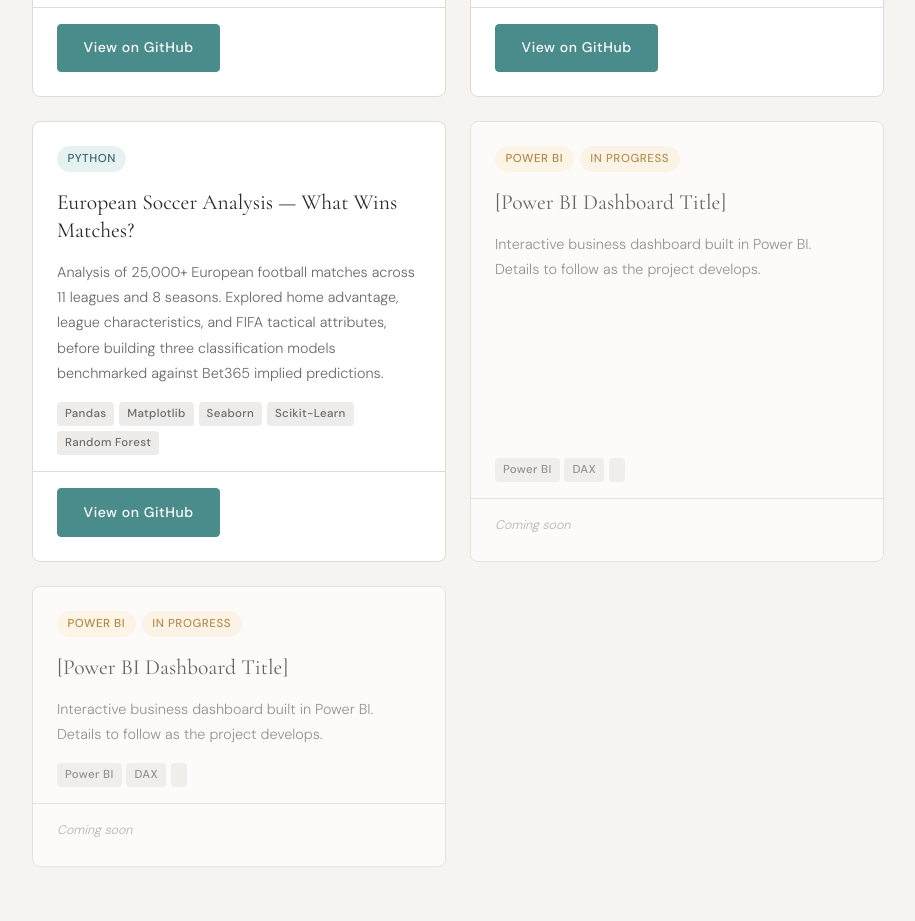
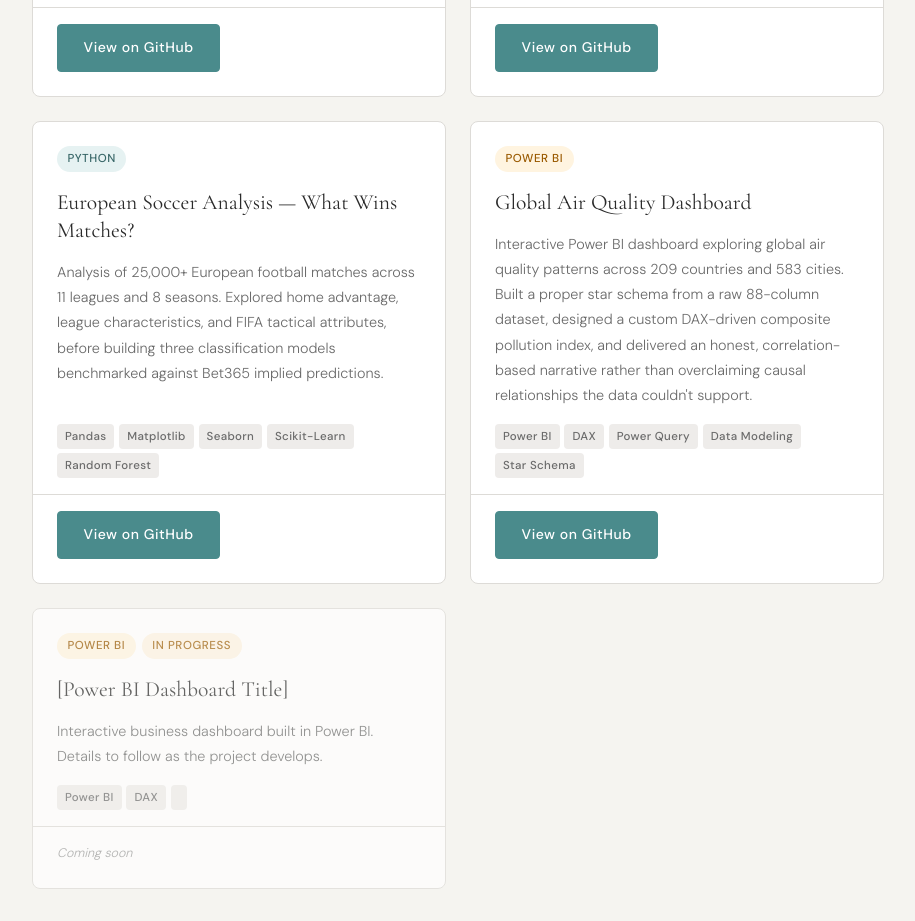
Before and after one commit to DiogoAzevedoSilva/DiogoAzevedoSilva.github.io, a plain HTML site: page pages/portfolio.html in a window 1280 px wide. Shown: the part 800-1721 px from the top of the page, without its empty margins (182-1097 px from the left). Drawn offline with nearby package versions, Linux system fonts and the light colour scheme.

Commit message:
project4

```diff
--- a/pages/portfolio.html
+++ b/pages/portfolio.html
@@ -164,29 +164,39 @@
             </div>
           </article>
 
-          <!-- ---- PROJECT 4: Power BI dashboard 1 (placeholder) ---- -->
-          <article class="project-card project-card--placeholder" data-tool="powerbi">
+          <!-- ---- PROJECT 4: Power BI dashboard 1 ---- -->
+          <article class="project-card" data-tool="powerbi">
             <div class="project-card-header">
               <div class="project-badges">
                 <span class="tool-badge tool-badge--powerbi">Power BI</span>
-                <span class="status-badge status-badge--progress">In progress</span>
               </div>
             </div>
             <div class="project-card-body">
-              <h2 class="project-title">[Power BI Dashboard Title]</h2>
+              <h2 class="project-title">Global Air Quality Dashboard</h2>
               <p class="project-description">
-                <!-- Replace with  project description -->
-                Interactive business dashboard built in Power BI. Details
-                to follow as the project develops.
+                Interactive Power BI dashboard exploring global air quality
+                patterns across 209 countries and 583 cities. Built a proper
+                star schema from a raw 88-column dataset, designed a custom
+                DAX-driven composite pollution index, and delivered an
+                honest, correlation-based narrative rather than overclaiming
+                causal relationships the data couldn't support.
               </p>
               <ul class="project-tech">
                 <li>Power BI</li>
                 <li>DAX</li>
-                <li><!-- Placeholder --></li>
+                <li>Power Query</li>
+                <li>Data Modeling</li>
+                <li>Star Schema</li>
               </ul>
             </div>
             <div class="project-card-footer">
-              <span class="coming-soon-label">Coming soon</span>
+              <a
+              href="https://github.com/DiogoAzevedoSilva/global-air-quality-dashboard"
+              class="btn btn-primary"
+              target="_blank"
+              rel="noopener">
+                View on GitHub
+              </a>
             </div>
           </article>
 
```
